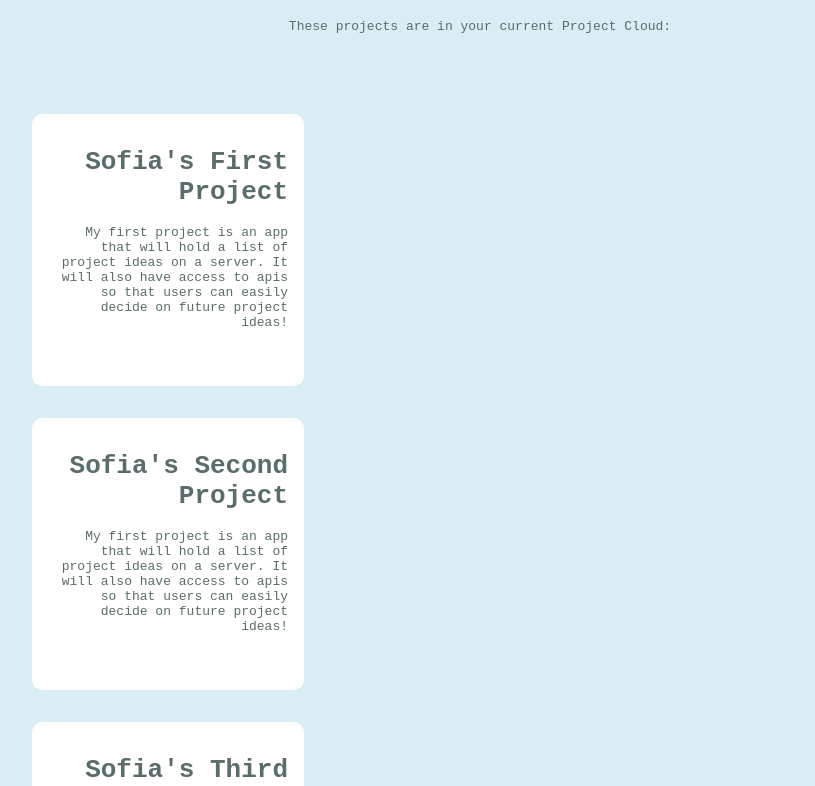
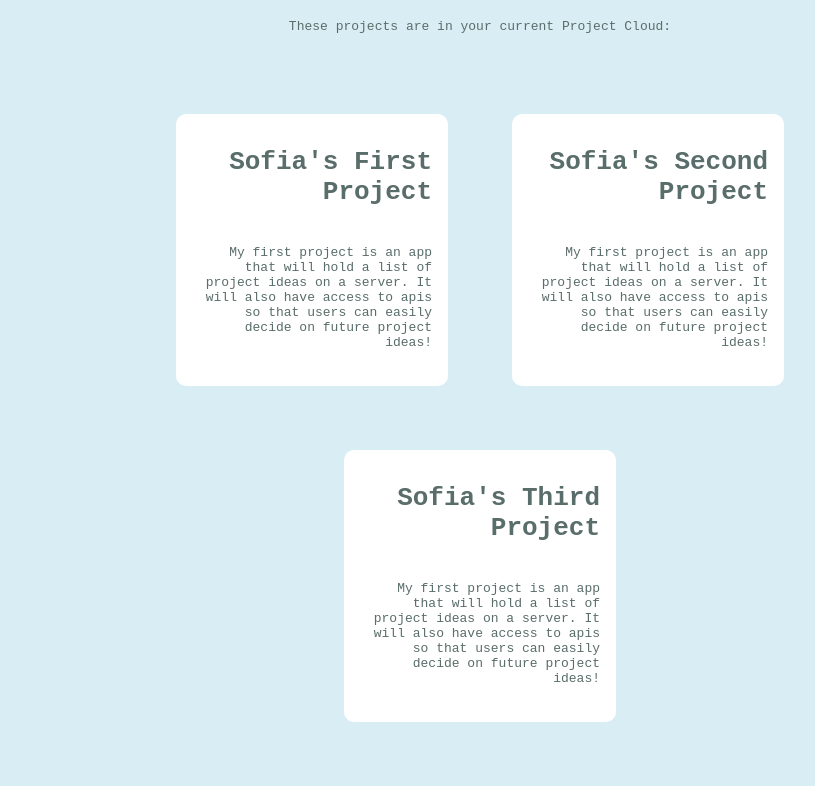
Before and after one commit to sofiakatzman/Project-Cloud, a React (Create React App) app: page / in a window 1280 px wide. Shown: the part 793-1579 px from the top of the page, without its empty margins (160-975 px from the left). Built offline with nearby package versions, Linux system fonts and the light colour scheme; data requests are answered from the project's data file.

Commit message:
added grid spacing

```diff
--- a/src/index.css
+++ b/src/index.css
@@ -49,7 +49,7 @@ div{
   padding: 1rem;
   width: 15rem;
   height: 15rem;
-  display: right;
+  display: inline-grid;
   margin: 2rem 2rem;
   border-radius:10px;
   align-items: flex-start;
```
